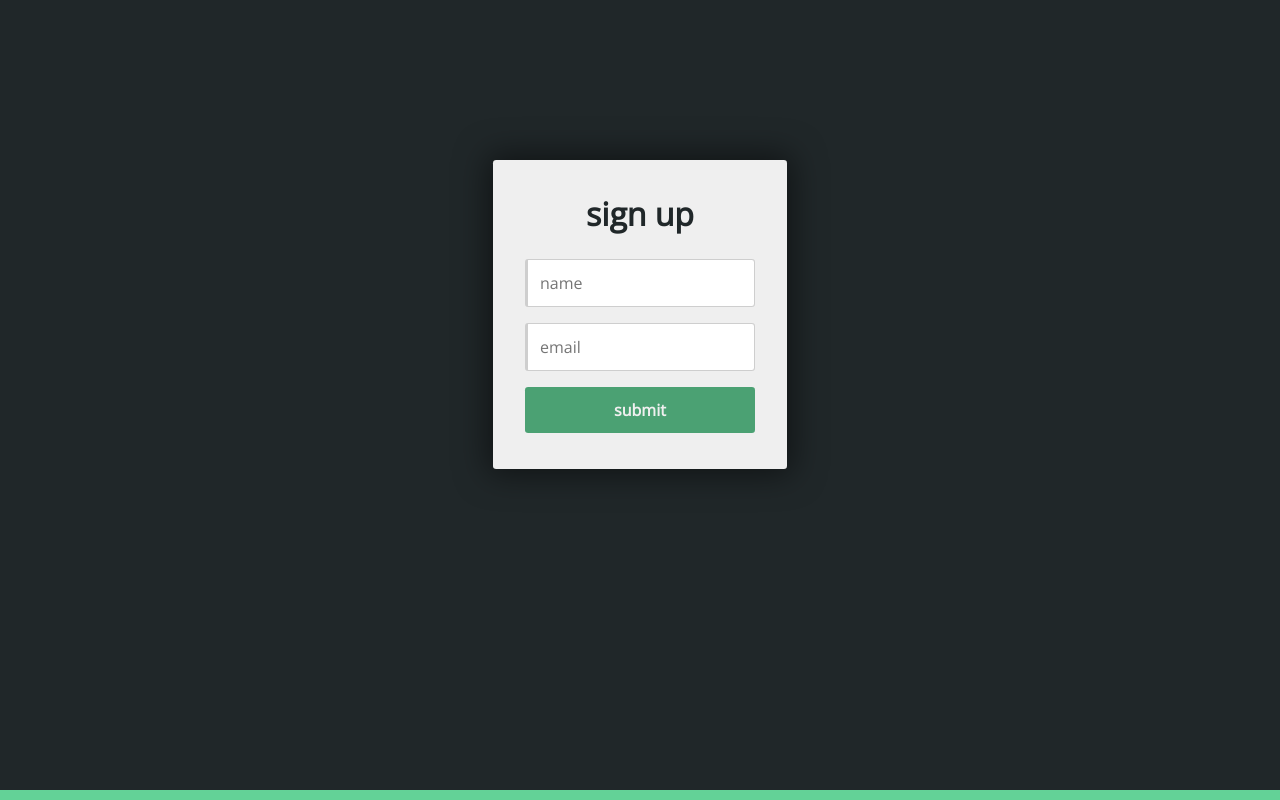
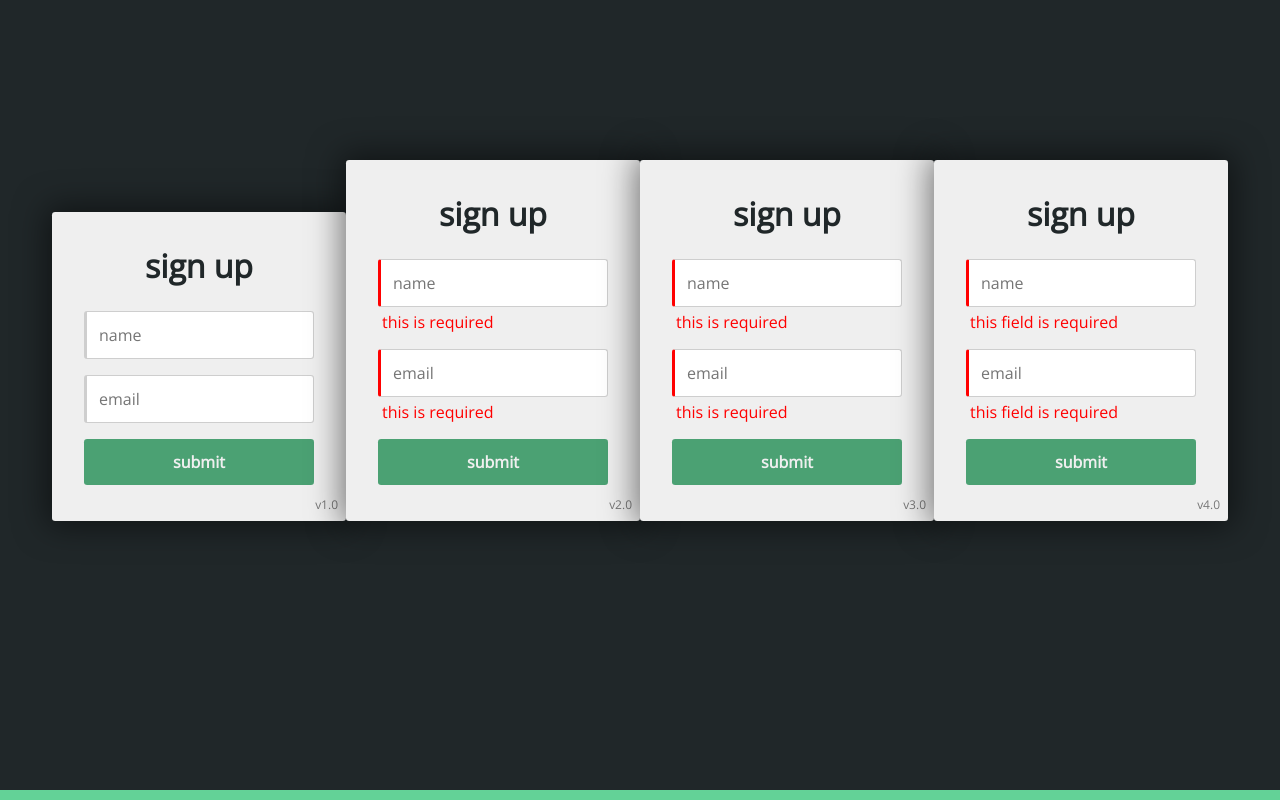
Before and after one commit to joeziemba/render-props-talk, a React (Create React App) app: page / in a window 1280 px wide. Built offline with nearby package versions, Linux system fonts and the light colour scheme.

Commit message:
added versions to forms

```diff
--- a/src/App.css
+++ b/src/App.css
@@ -22,7 +22,16 @@ h1 {
   color: #202729;
 }
 
+.version {
+  font-size: .75rem;
+  opacity: .5;
+  position: absolute;
+  right: .5rem;
+  bottom: .5rem;
+}
+
 .form-container {
+  position: relative;
   display: inline-block;
   background: #efefef;
   margin: auto;
--- a/src/App.js
+++ b/src/App.js
@@ -10,9 +10,9 @@ function App() {
   return (
     <div className="App">
       <Form1 />
-      {/* <Form2 /> */}
-      {/* <Form3 /> */}
-      {/* <Form4 /> */}
+      <Form2 />
+      <Form3 />
+      <Form4 />
     </div>
   );
 }
--- a/src/_components/Form-1.js
+++ b/src/_components/Form-1.js
@@ -44,6 +44,7 @@ class Form1 extends React.Component {
 
           <input type="submit" />
         </form>
+        <span className='version'>v1.0</span>
       </div>
     );
   }
--- a/src/_components/Form-2.js
+++ b/src/_components/Form-2.js
@@ -73,6 +73,7 @@ debugger;
 
           <input type="submit" />
         </form>
+        <span className='version'>v2.0</span>
       </div>
     );
   }
--- a/src/_components/Form-3.js
+++ b/src/_components/Form-3.js
@@ -63,6 +63,7 @@ class Form3 extends React.Component {
 
           <input type="submit" />
         </form>
+        <span className='version'>v3.0</span>
       </div>
     );
   }
--- a/src/_components/Form-4.js
+++ b/src/_components/Form-4.js
@@ -56,6 +56,7 @@ class Form4 extends React.Component {
           />
           <input type="submit" />
         </form>
+        <span className='version'>v4.0</span>
       </div>
     );
   }
```
